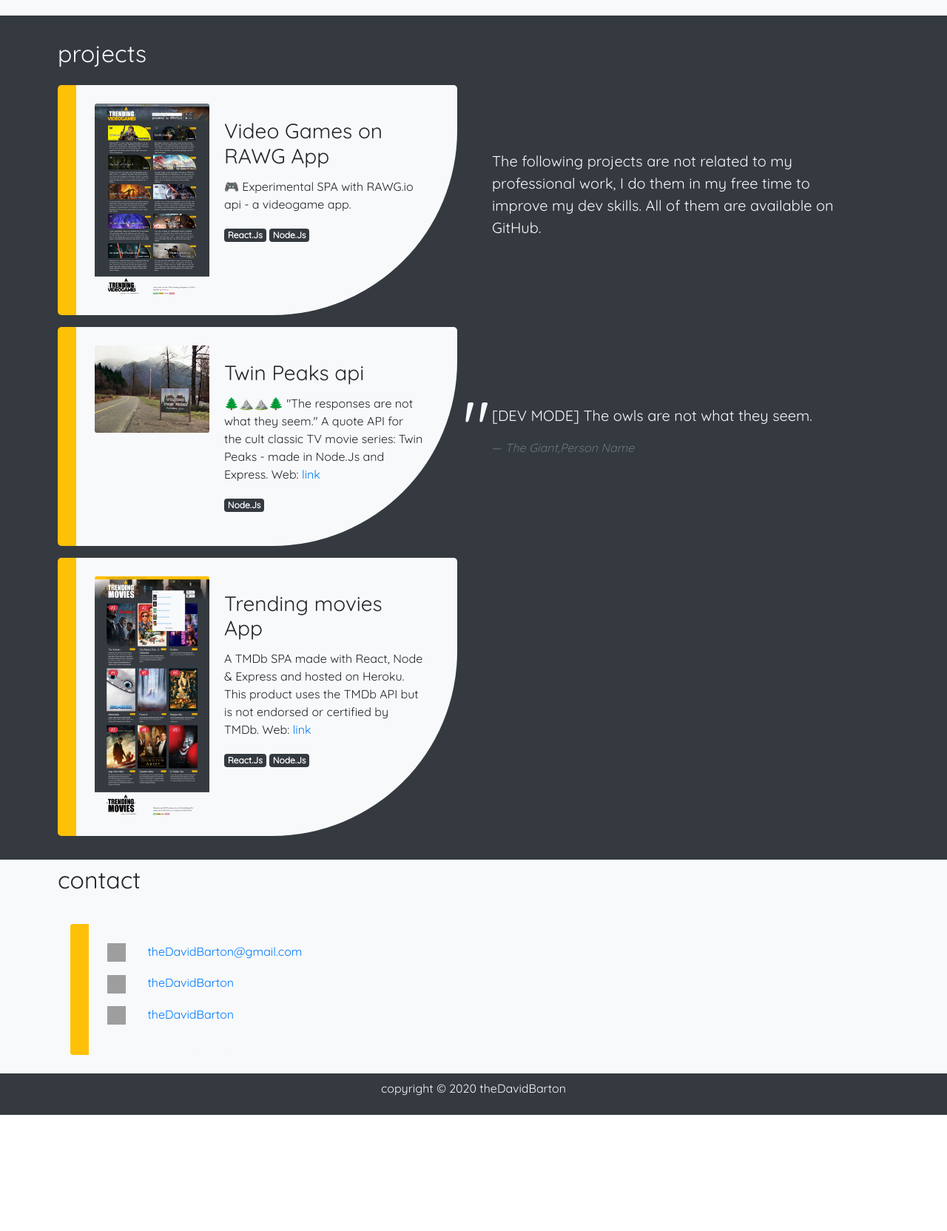
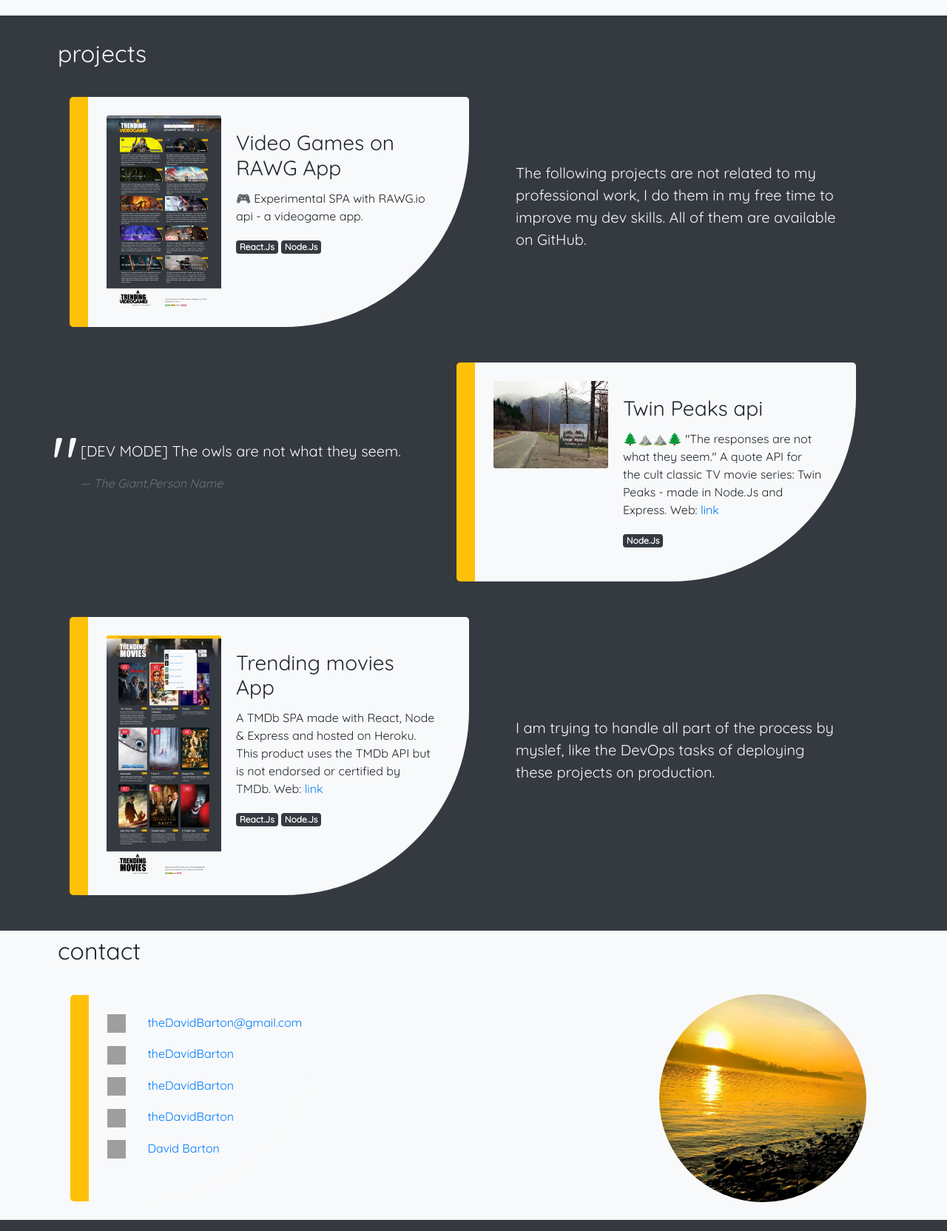
Before and after one commit to theDavidBarton/theDavidBarton.github.io, a plain HTML site: page index.html in a window 1280 px wide. Shown: the part 1133-2797 px from the top of the page at 74% size. Before the commit the page ends 2640 px from the top, so only its background shows below. Drawn offline with nearby package versions, Linux system fonts and the light colour scheme; grey boxes are pictures that could not be loaded.

Commit message:
on mobile portrai it is good already

```diff
--- a/index.html
+++ b/index.html
@@ -64,10 +64,10 @@
     <div class="bg-dark text-light background-style">
       <div class="container">
         <div class="row align-items-center">
-          <div class="col-auto text-center my-5">
+          <div class="col-auto text-center my-5 order-1 order-sm-1">
             <img src="img/avatar.png" class="rounded-circle avatar-style" alt="avatar" />
           </div>
-          <div class="col-auto">
+          <div class="col-auto order-3 order-sm-2">
             <h2 class="display-4 hello-on-home">
 
                 Hi,<br />
@@ -76,10 +76,10 @@
             </h2>
 
           </div>
-          <div class="col-auto">
+          <div class="col-sm-auto col order-2 order-sm-3">
             <a class="btn btn-danger text-center" href="#contact"><p><span class="lead">contact me</span><br /><img height="50" width="50" style="filter: invert(100%)" src="https://cdn.jsdelivr.net/npm/simple-icons@latest/icons/gmail.svg" alt="mail icon" /></p></a>
           </div>
-          <div class="lead-on-home bg-light text-dark col">
+          <div class="lead-on-home bg-light text-dark col order-4 order-sm-4">
             <h2><a class="text-decoration-none" name="about"></a>about</a></h2>
             <p>
               I am using the not meek-enough user name <strong>"theDavidBarton"</strong> around the web. I am working as a <strong>QA
@@ -196,7 +196,7 @@
 
         <div class="row align-items-center">
           <!-- card starts-->
-          <div class="m-2 card-border-style bg-light" style="max-width: 540px;">
+          <div class="m-2 m-sm-4 card-border-style bg-light order-2 order-sm-1" style="max-width: 540px;">
             <div class="row no-gutters">
               <div class="col-md-4">
                 <img src="img/rawg_screenshot.jpg" class="card-img" alt="project thumbnail">
@@ -211,9 +211,9 @@
             </div>
           </div>
           <!-- card ends-->
-          <div class="col text-light m-4"><p class="lead">The following projects are not related to my professional work, I do them in my free time to improve my dev skills. All of them are available on GitHub.</p></div>
+          <div class="col-sm-5 text-light m-4 order-1 order-sm-2"><p class="lead">The following projects are not related to my professional work, I do them in my free time to improve my dev skills. All of them are available on GitHub.</p></div>
           <!-- card starts-->
-          <div class="m-2 card-border-style bg-light" style="max-width: 540px;">
+          <div class="m-2 m-sm-4 card-border-style bg-light order-4 order-sm-4" style="max-width: 540px;">
             <div class="row no-gutters">
               <div class="col-md-4">
                 <img src="img/twinpeaks_screenshot.jpg" class="card-img" alt="project thumbnail">
@@ -229,12 +229,12 @@
           </div>
           <!-- card ends-->
           <script async src="index.js" onload="getQuote()"></script>
-          <div class="col text-light m-4"><blockquote id="twinpeaks-quote" class="blockquote"><p>Loading...</p>
+          <div class="col-sm-5 text-light m-4 order-3 order-sm-3"><blockquote id="twinpeaks-quote" class="blockquote"><p>Loading...</p>
             <div class="quote-marker-style"><p>"</p></div>
             <footer class="blockquote-footer"><cite title="persons">Loading...</cite></footer>
           </blockquote></div>
           <!-- card starts-->
-          <div class="m-2 card-border-style bg-light" style="max-width: 540px;">
+          <div class="m-2 m-sm-4 card-border-style bg-light order-6 order-sm-5" style="max-width: 540px;">
             <div class="row no-gutters">
               <div class="col-md-4">
                 <img src="img/tmdb_screenshot.jpg" class="card-img" alt="project thumbnail">
@@ -249,6 +249,8 @@
             </div>
           </div>
           <!-- card ends-->
+          <div class="col-sm-5 text-light m-4 order-5 order-sm-6"><p class="lead">I am trying to handle all part of the process by myslef, like the DevOps tasks of deploying these projects on production.</p></div>
+
         </div>
       </div>
     </div>
@@ -273,14 +275,23 @@
               <img style="margin-right: 25px" height="25" width="25" src="https://cdn.jsdelivr.net/npm/simple-icons@latest/icons/github.svg" alt="mail icon" />
               <a href="https://github.com/theDavidBarton">theDavidBarton</a>
             </p>
+            <p>
+              <img style="margin-right: 25px" height="25" width="25" src="https://cdn.jsdelivr.net/npm/simple-icons@latest/icons/medium.svg" alt="mail icon" />
+              <a href="https://medium.com/@theDavidBarton">theDavidBarton</a>
+            </p>
+            <p>
+              <img style="margin-right: 25px" height="25" width="25" src="https://cdn.jsdelivr.net/npm/simple-icons@latest/icons/stackoverflow.svg" alt="mail icon" />
+              <a href="https://stackoverflow.com/users/12412595/david-barton">David Barton</a>
+            </p>
           </div>
+          <div class="col m-4 text-right"><img style="max-width: 280px;" alt="danube photo" class="rounded-circle" src="img/danube-photo.jpg"></div>
         </div>
       </div>
     </div>
     <!-- footer bar -->
     <div class="bg-dark text-light">
       <div class="container">
-        <div class="text-center py-2">
+        <div class="text-center pt-4 pb-2">
           <div>
             <p>
               copyright © 2020 theDavidBarton
```
Also changed, not shown: img/danube-photo.jpg (added).
